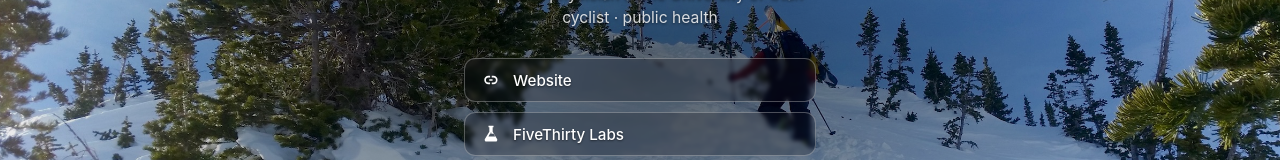
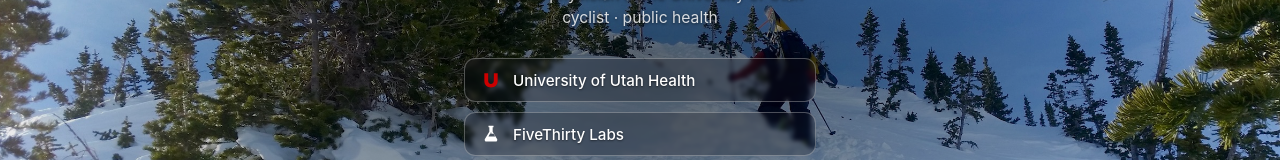
Before and after one commit to jmarrmd/joshmarr.com, a plain HTML site: page index.html in a window 1280 px wide. Shown: the part 277-437 px from the top of the page. Drawn offline with Linux system fonts and the light colour scheme.

Commit message:
Style University of Utah Health link with crimson block-U mark
Rename the "Website" link to "University of Utah Health" and replace the
generic globe icon with a stylized crimson block U.

Co-Authored-By: Claude Opus 4.8 <noreply@anthropic.com>
Claude-Session: https://claude.ai/code/session_01DBw2h3Boaihi4d2WSMG4rg

```diff
--- a/index.html
+++ b/index.html
@@ -27,8 +27,8 @@
 
     <nav class="links" aria-label="Profiles">
       <a class="link" href="https://healthcare.utah.edu/fad/mddetail.php?physicianID=u0899222" target="_blank" rel="noopener">
-        <svg viewBox="0 0 24 24" aria-hidden="true"><path d="M3.9 12a5 5 0 0 1 5-5h2v2h-2a3 3 0 0 0 0 6h2v2h-2a5 5 0 0 1-5-5Zm6 1h4v-2h-4v2Zm5-6h-2v2h2a3 3 0 0 1 0 6h-2v2h2a5 5 0 0 0 0-10Z"/></svg>
-        <span>Website</span>
+        <svg class="uofu" viewBox="0 0 24 24" aria-hidden="true"><path d="M4 4 L4 13 C4 18.4 7.4 21 12 21 C16.6 21 20 18.4 20 13 L20 4 L15.4 4 L15.4 13 C15.4 15.4 14 16.8 12 16.8 C10 16.8 8.6 15.4 8.6 13 L8.6 4 Z"/></svg>
+        <span>University of Utah Health</span>
       </a>
       <a class="link" href="https://www.fivethirtylabs.com" target="_blank" rel="noopener">
         <svg viewBox="0 0 24 24" aria-hidden="true"><path d="M9 2v2h1v5.2L4.7 18A2 2 0 0 0 6.4 21h11.2a2 2 0 0 0 1.7-3L14 9.2V4h1V2H9Zm3 2h0v5.8l1.3 2.2H10.7L12 9.8V4Zm-3.1 11 1.9-3.2h4.4L17 15H8.9Z"/></svg>
--- a/styles.css
+++ b/styles.css
@@ -118,6 +118,9 @@ body::before {
   fill: currentColor;
 }
 
+/* University of Utah crimson for the block-U mark */
+.link .uofu { fill: #cc0000; }
+
 .link span { flex: 1; text-align: left; }
 
 .footer {
```
